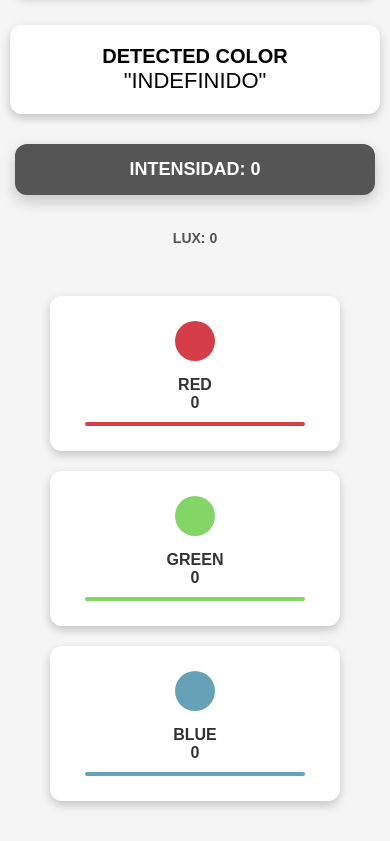
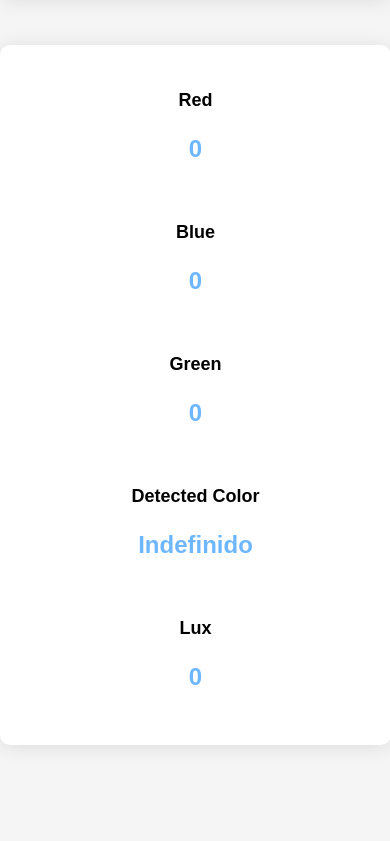
Before and after one commit to isaagrd/prueba1, a plain HTML site: page index.html in a window 390 px wide. Shown: the part 93-934 px from the top of the page. After the commit the page ends 888 px from the top, so only its background shows below. Drawn offline with Linux system fonts and the light colour scheme; no server answers.

Commit message:
index.html

```diff
--- a/index.html
+++ b/index.html
@@ -5,285 +5,141 @@
     <meta name="viewport" content="width=device-width, initial-scale=1.0">
     <title>LFA Reader</title>
     <style>
-
-        :root {
-            --red: #D53E49;
-            --blue: #65A1B7;
-            --green: #83d666;
-            --shadow: rgba(0, 0, 0, 0.2);
-        }
-
         body {
             background-color: #F5F5F5;
             font-family: Arial, sans-serif;
             margin: 0;
             padding: 0;
         }
-
-        .main-container {
+        .data-container {
             display: flex;
-            flex-direction: column;
-            align-items: center;
-            gap: 30px;
-            margin: 40px auto;
-            padding: 0 20px;
-            max-width: 1200px;
+            flex-wrap: wrap;
+            justify-content: space-around;
+            width: 90%;
+            max-width: 800px;
+            margin: 50px auto;
+            padding: 20px;
+            background-color: #FFF;
+            box-shadow: 0 2px 20px rgba(0, 0, 0, 0.1);
+            border-radius: 10px;
         }
-
-        .title {
-            font-size: 34px;
+        .data-item {
+            flex: 1 1 45%;
+            max-width: 45%;
+            text-align: center;
+            margin: 10px 0;
+        }
+        .data-item h2 {
+            font-size: 20px;
             font-weight: bold;
+            margin-bottom: 10px;
+        }
+        .data-item p {
+            font-size: 36px;
+            font-weight: bold;
+            color: #6eb7ff;
+        }
+        .data-head {
             text-align: center;
-            color: #333;
+            font-size: 36px;
+            font-weight: bold;
+            margin: 20px auto;
+            padding: 20px;
             background-color: #FFF;
-            box-shadow: 0 4px 10px var(--shadow);
-            border-radius: 12px;
-            padding: 15px 25px;
-            width: 100%;
+            box-shadow: 0 5px 20px rgba(0, 0, 0, 0.1);
+            border-radius: 10px;
+            width: 90%;
             max-width: 600px;
         }
 
-        /* DETECTED COLOR BOX */
-        .detected-color-container {
-            background-color: #FFF;
-            box-shadow: 0 4px 10px var(--shadow);
-            border-radius: 12px;
-            padding: 20px;
-            text-align: center;
-            width: 100%;
-            max-width: 600px;
-        }
-
-        #intensity-container {
-            background-color: #555;
-            color: white;
-            padding: 15px;
-            font-size: 24px;
-            font-weight: bold;
-            text-align: center;
-            border-radius: 12px;
-            width: 100%;
-            max-width: 600px;
-            box-shadow: 0 6px 15px var(--shadow);
-        }
-
-        #lux {
-            font-size: 18px;
-            color: #555;
-            margin-top: 5px;
-            font-weight: bold;
-        }
-
-        /* DATA BOXES */
-        .data-boxes {
-            display: flex;
-            justify-content: center;
-            gap: 30px;
-            margin-top: 20px;
-            flex-wrap: wrap;
-        }
-
-        .box {
-            background-color: #FFF;
-            border-radius: 12px;
-            box-shadow: 0 4px 10px var(--shadow);
-            text-align: center;
-            padding: 25px;
-            width: 150px;
-            flex: 1 1 calc(33.33% - 20px);
-            max-width: 200px;
-            box-sizing: border-box;
-        }
-
-        .box-circle {
-            width: 40px;
-            height: 40px;
-            border-radius: 50%;
-            margin: 0 auto 15px;
-        }
-
-        .box p {
-            margin: 0;
-            font-size: 16px;
-            font-weight: bold;
-            color: #333;
-        }
-
-        /* COLORS */
-        .red { background-color: var(--red); }
-        .blue { background-color: var(--blue); }
-        .green { background-color: var(--green); }
-
-        hr {
-            border: none;
-            height: 4px;
-            margin-top: 10px;
-            border-radius: 5px;
-        }
-
-        .red-line { background-color: var(--red); }
-        .blue-line { background-color: var(--blue); }
-        .green-line { background-color: var(--green); }
-
-        /* Responsive Design */
+        /* Media Queries para dispositivos pequeños */
         @media (max-width: 768px) {
-            *{
-            margin: 0 10px;
+            .data-item {
+                flex: 1 1 100%;
+                max-width: 100%;
             }
-            .title {
+            .data-item p {
                 font-size: 28px;
-                padding: 10px 20px;
             }
-
-            #intensity-container {
-                font-size: 20px;
-            }
-
-            #lux {
-                font-size: 16px;
-            }
-
-            .box {
-                flex: 1 1 100%;
-                max-width: none;
-            }
-
-            .data-boxes {
-                gap: 20px;
+            .data-head {
+                font-size: 28px;
             }
         }
 
         @media (max-width: 480px) {
-            *{
-            margin: 0 10px;
-            }
-            .title {
-                font-size: 24px;
-                padding: 10px 15px;
-            }
-
-            #intensity-container {
+            .data-item h2 {
                 font-size: 18px;
             }
-
-            #lux {
-                font-size: 14px;
+            .data-item p {
+                font-size: 24px;
+            }
+            .data-head {
+                font-size: 24px;
             }
         }
     </style>
 </head>
 <body>
-    <div class="main-container">
-        <!-- Title -->
-        <div class="title">LFA Reader</div>
-
-        <!-- Detected Color -->
-        <div class="detected-color-container">
-            <div style="font-weight: bold; font-size: 20px;">DETECTED COLOR</div>
-            <div id="detected-color" style="font-size: 22px;">"INDEFINIDO"</div>
+    <div class="data-head">LFA Reader</div>
+    <div class="data-container">
+        <div class="data-item">
+            <h2>Red</h2>
+            <p class="value" id="Red">0</p>
         </div>
-
-        <!-- Intensity -->
-        <div id="intensity-container">INTENSIDAD: 0</div>
-        <div id="lux">LUX: 0</div>
-
-        <!-- Data Boxes -->
-        <div class="data-boxes">
-            <div class="box">
-                <div class="box-circle red"></div>
-                <p>RED</p>
-                <p id="Red">0</p>
-                <hr class="red-line">
-            </div>
-            <div class="box">
-                <div class="box-circle green"></div>
-                <p>GREEN</p>
-                <p id="Green">0</p>
-                <hr class="green-line">
-            </div>
-            <div class="box">
-                <div class="box-circle blue"></div>
-                <p>BLUE</p>
-                <p id="Blue">0</p>
-                <hr class="blue-line">
-            </div>
+        <div class="data-item">
+            <h2>Blue</h2>
+            <p class="value" id="Blue">0</p>
+        </div>
+        <div class="data-item">
+            <h2>Green</h2>
+            <p class="value" id="Green">0</p>
+        </div>
+        <div class="data-item">
+            <h2>Detected Color</h2>
+            <p class="value" id="Color_detected">Indefinido</p>
+        </div>
+        <div class="data-item">
+            <h2>Lux</h2>
+            <p class="value" id="Lux">0</p>
         </div>
     </div>
 
     <!-- Firebase Scripts -->
     <script src="https://www.gstatic.com/firebasejs/8.6.8/firebase-app.js"></script>
     <script src="https://www.gstatic.com/firebasejs/8.6.8/firebase-database.js"></script>
+
     <script>
         // Configuración de Firebase
         const firebaseConfig = {
-            apiKey: "AIzaSyDz6sTDUnckTS7zuPMXQCyQ3SwqPFwjNi0",
-            authDomain: "lfar-d74f6.firebaseapp.com",
-            databaseURL: "https://lfar-d74f6-default-rtdb.firebaseio.com",
-            projectId: "lfar-d74f6",
-            storageBucket: "lfar-d74f6.appspot.com",
-            messagingSenderId: "139473197221",
-            appId: "1:139473197221:web:d76c8a098fd12d32c5954c"
-        };
+            apiKey: "AIzaSyDb0MNZx7DZM_u9fz9VYad5EptkVdnK2YQ",
+            authDomain: "lfar-cb399.firebaseapp.com",
+            databaseURL: "https://lfar-cb399-default-rtdb.firebaseio.com",
+            projectId: "lfar-cb399",
+            storageBucket: "lfar-cb399.firebasestorage.app",
+            messagingSenderId: "140652099318",
+            appId: "1:140652099318:web:c1f4342562b05398e51ed7",
+            measurementId: "G-77T2SHFNPG"
+};
 
+        // Inicializar Firebase
         firebase.initializeApp(firebaseConfig);
         const database = firebase.database();
 
-        // Actualizar valores dinámicamente con prefijo
-        function updateValue(refName, elementId, prefix = "") {
+        // Función para actualizar un valor en el DOM
+        function updateValue(refName, elementId) {
             const dataRef = database.ref(`LFAR/${refName}`);
             dataRef.on('value', function(snapshot) {
                 const value = snapshot.val();
-                document.getElementById(elementId).innerHTML = prefix + value;
+                document.getElementById(elementId).innerHTML = value;
             });
         }
 
-        // Actualizaciones de Red, Azul, Verde
+        // Actualizar valores dinámicamente
         updateValue("Rojo", "Red");
         updateValue("Azul", "Blue");
         updateValue("Verde", "Green");
-
-        // Actualizar Detected Color, Intensidad y Lux
-        const detectedColorRef = database.ref("LFAR/Color_detectado");
-        detectedColorRef.on('value', function(snapshot) {
-            const color = snapshot.val();
-            const detectedColorText = document.getElementById('detected-color');
-            const detectedColorContainer = document.querySelector('.detected-color-container');
-            const intensityContainer = document.getElementById('intensity-container');
-            const luxElement = document.getElementById('lux');
-
-            // Actualizar el color detectado
-            detectedColorText.innerHTML = `"${color.toUpperCase()}"`;
-
-            // Colores dinámicos según el valor detectado
-            if (color === 'Rojo') {
-                intensityContainer.style.backgroundColor = 'var(--red)';
-                luxElement.style.color = 'var(--red)';
-                detectedColorText.style.color = 'var(--red)';
-                detectedColorContainer.style.color = 'var(--red)'; // Color del título y contenido
-            } else if (color === 'Azul') {
-                intensityContainer.style.backgroundColor = 'var(--blue)';
-                luxElement.style.color = 'var(--blue)';
-                detectedColorText.style.color = 'var(--blue)';
-                detectedColorContainer.style.color = 'var(--blue)';
-            } else if (color === 'Verde') {
-                intensityContainer.style.backgroundColor = 'var(--green)';
-                luxElement.style.color = 'var(--green)';
-                detectedColorText.style.color = 'var(--green)';
-                detectedColorContainer.style.color = 'var(--green)';
-            } else {
-                // Color indefinido: gris oscuro
-                intensityContainer.style.backgroundColor = '#555'; // Fondo gris oscuro
-                luxElement.style.color = '#555'; // Texto gris oscuro
-                detectedColorText.style.color = '#555'; // Texto gris oscuro
-                detectedColorContainer.style.color = '#555'; // Toda la sección en gris oscuro
-            }
-        });
-
-        updateValue("Lux", "lux", "LUX: ");
-        updateValue("Intensidad", "intensity-container", "INTENSIDAD: ");
+        updateValue("Color_detectado", "Color_detected");
+        updateValue("Lux", "Lux");
     </script>
-
-
-
 </body>
 </html>
```
